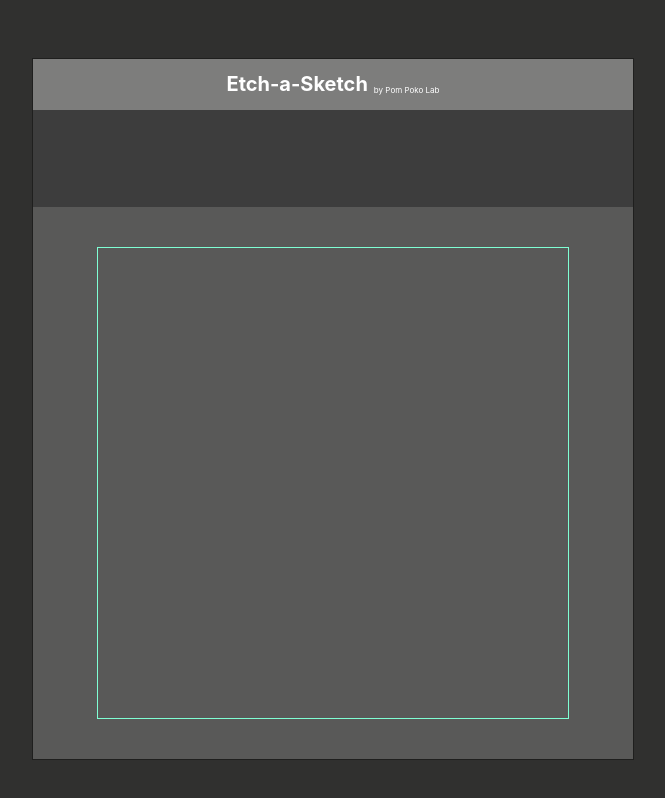
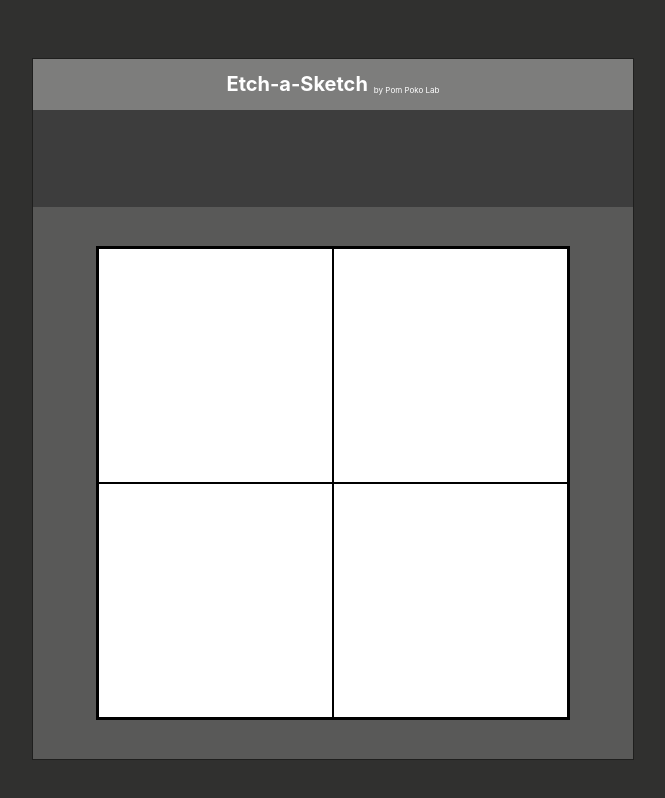
Before and after one commit to PomPoko-lab/JS-Etch-a-Sketch, a plain HTML site: page index.html in a window 1280 px wide. Shown: the whole page, without its empty margins (307-972 px from the left). Drawn offline with Linux system fonts and the light colour scheme.

Commit message:
Grid setup

```diff
--- a/game.js
+++ b/game.js
@@ -0,0 +1,13 @@
+const sketchGrid = document.querySelector('.sketch-box');
+const sketchSquare = document.createElement('div');
+
+
+const size = 2; // Remove! For testing gridSize.
+let gridSize;
+
+// for (let i = 0; i < size; i++;) {
+//     sketchSquare;
+// }
+
+sketchGrid.appendChild(sketchSquare);
+sketchGrid.appendChild(sketchSquare);
--- a/index.html
+++ b/index.html
@@ -18,6 +18,10 @@
             </div>
             <div class='sketch-area'>
                 <div class='sketch-box'>
+                    <div class='square'></div>
+                    <div class='square'></div>
+                    <div class='square'></div>
+                    <div class='square'></div>
                 </div>
             </div>
         </div>
--- a/style.css
+++ b/style.css
@@ -59,8 +59,16 @@ div.container-header h1 {
 }
 
 .sketch-box {
+    border: 2px solid black;
     height: 470px;
     width: 470px;
     align-self: center;
-    border: 1px solid aquamarine; /* remove */
+    display: grid;
+    grid-template-columns: repeat(2, 1fr);
+    grid-template-rows: repeat(2, 1fr);
 }
+
+.sketch-box .square {
+    border: 1px solid black;
+    background-color: white;
+}
```
